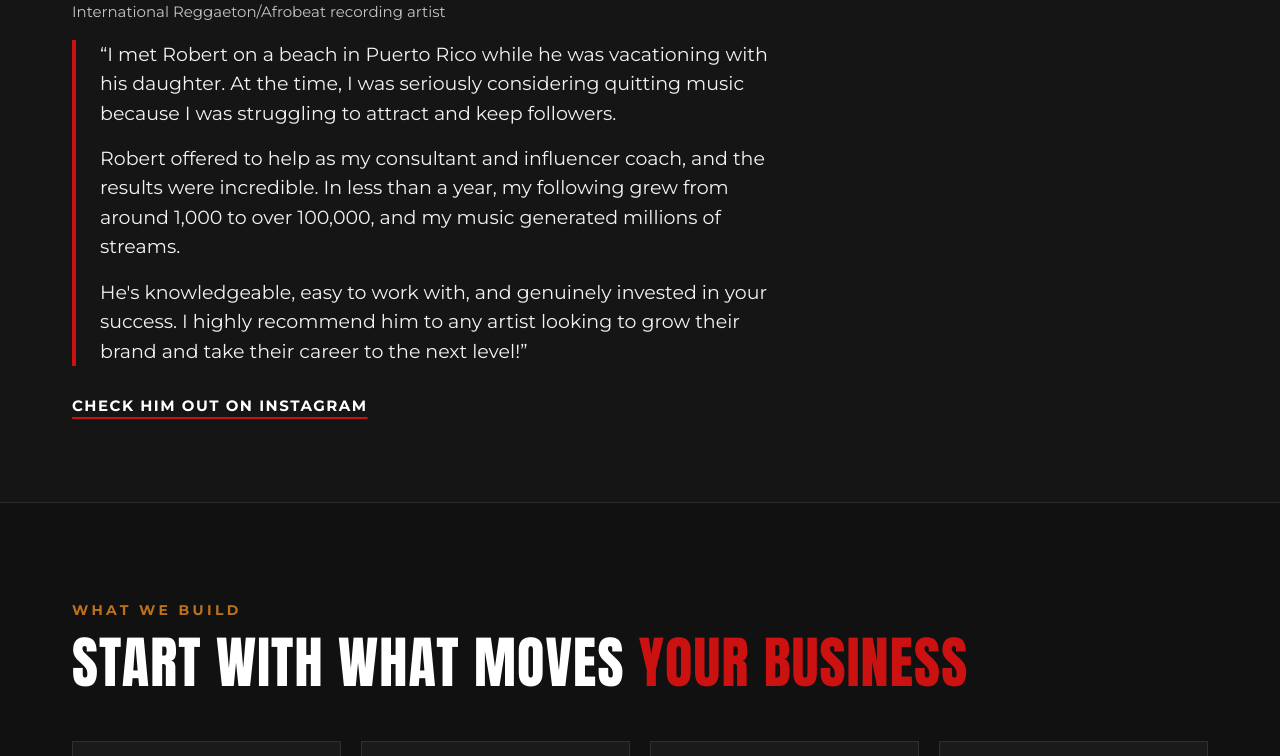
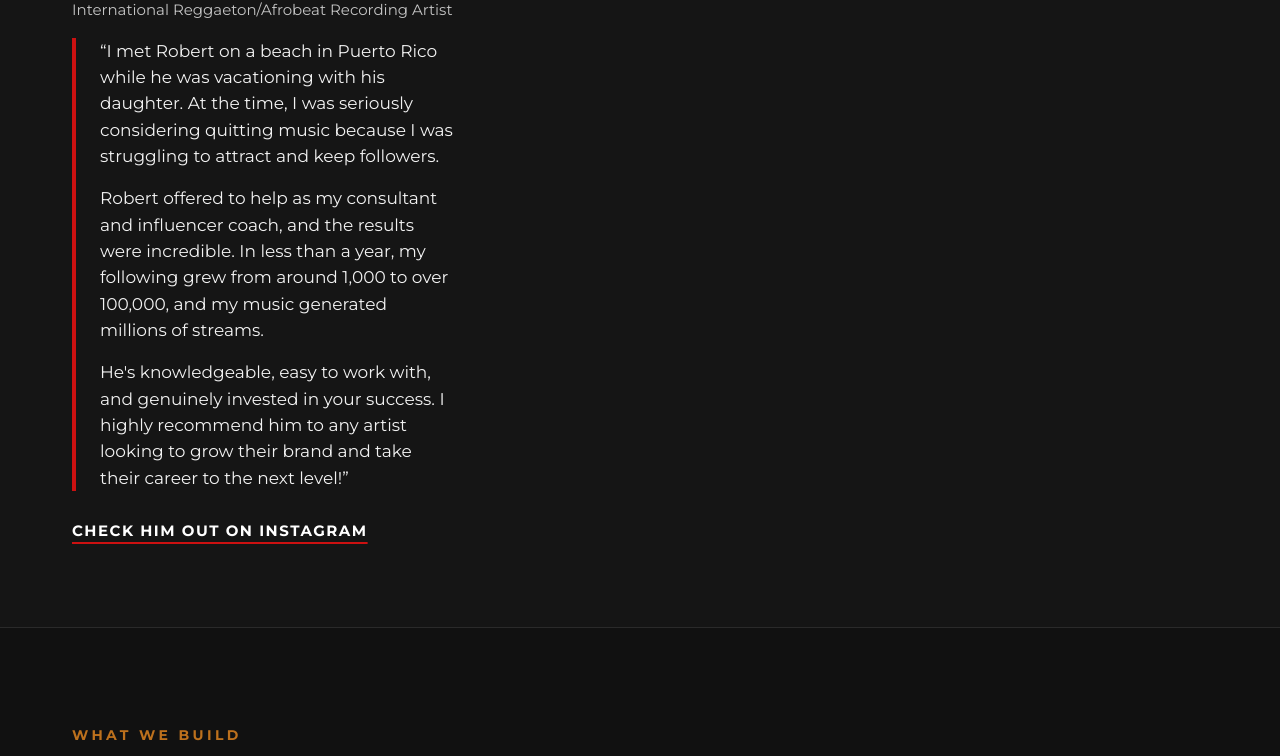
Before and after one commit to RCeasar01/bannedproduct-website, a plain HTML site: page index.html in a window 1280 px wide. Shown: the part 1442-2198 px from the top of the page. Drawn offline with Linux system fonts and the light colour scheme.

Commit message:
Testimonial: cap quote at 4 inches wide; description directly under the handle
Co-Authored-By: Claude Fable 5.2 <noreply@anthropic.com>
Claude-Session: https://claude.ai/code/session_01E5Qj5vgFcd71hEgfz52GP2

```diff
--- a/css/home.css
+++ b/css/home.css
@@ -321,9 +321,9 @@
 .hp-quote-handle { display: inline-flex; align-items: center; gap: 8px; color: #fff; text-decoration: none; }
 .hp-quote-handle:hover { color: var(--hp-gold-light); }
 .hp-verified { width: 24px; height: 24px; flex: none; }
-.hp-quote-role { margin: -10px 0 0; font-size: 15px; color: var(--hp-muted); }
-.hp-quote .hp-quote-fig blockquote { max-width: 42rem; border-left: 4px solid var(--hp-red); padding-left: 24px; }
-.hp-quote .hp-quote-fig blockquote p { font-size: 19px; }
+.hp-quote-role { margin: -12px 0 0; font-size: 15px; color: var(--hp-muted); }
+.hp-quote .hp-quote-fig blockquote { max-width: 4in; /* 4 inches = 384px */ border-left: 4px solid var(--hp-red); padding-left: 24px; }
+.hp-quote .hp-quote-fig blockquote p { font-size: 17px; }
 .hp-trusted-row .hp-trusted-person img { border-radius: 50%; filter: none; opacity: 1; border: 2px solid var(--hp-gold); }
 @media (max-width: 640px) {
   .hp-quote-fig figcaption { font-size: 26px; }
--- a/index.html
+++ b/index.html
@@ -74,7 +74,7 @@
       <span class="hp-eyebrow">What clients say</span>
       <figure class="hp-quote-fig">
         <figcaption><a class="hp-quote-handle" id="hp-quote-handle" href="https://www.instagram.com/toniio_official" target="_blank" rel="noopener">@toniio_official<svg class="hp-verified" viewBox="0 0 24 24" role="img" aria-label="Verified on Instagram"><circle cx="12" cy="12" r="11" fill="#1d9bf0"/><path d="M7 12.5l3.2 3.2L17 9" fill="none" stroke="#fff" stroke-width="2.4" stroke-linecap="round" stroke-linejoin="round"/></svg></a>:</figcaption>
-        <p class="hp-quote-role">International Reggaeton/Afrobeat recording artist</p>
+        <p class="hp-quote-role">International Reggaeton/Afrobeat Recording Artist</p>
         <blockquote id="hp-quote-text">
           <p>&ldquo;I met Robert on a beach in Puerto Rico while he was vacationing with his daughter. At the time, I was seriously considering quitting music because I was struggling to attract and keep followers.</p>
           <p>Robert offered to help as my consultant and influencer coach, and the results were incredible. In less than a year, my following grew from around 1,000 to over 100,000, and my music generated millions of streams.</p>
@@ -243,16 +243,5 @@
 <script src="/js/header.js"></script>
 <script src="/js/footer.js"></script>
 <script src="/js/main.js"></script>
-<script>
-  // Keep the testimonial no wider than three times the width of the @handle line.
-  (function () {
-    var h = document.getElementById('hp-quote-handle'), q = document.getElementById('hp-quote-text');
-    if (!h || !q) return;
-    function fit() { q.style.maxWidth = Math.round(h.getBoundingClientRect().width * 3) + 'px'; }
-    fit();
-    if (document.fonts && document.fonts.ready) document.fonts.ready.then(fit);
-    window.addEventListener('resize', fit);
-  })();
-</script>
 </body>
 </html>
```
